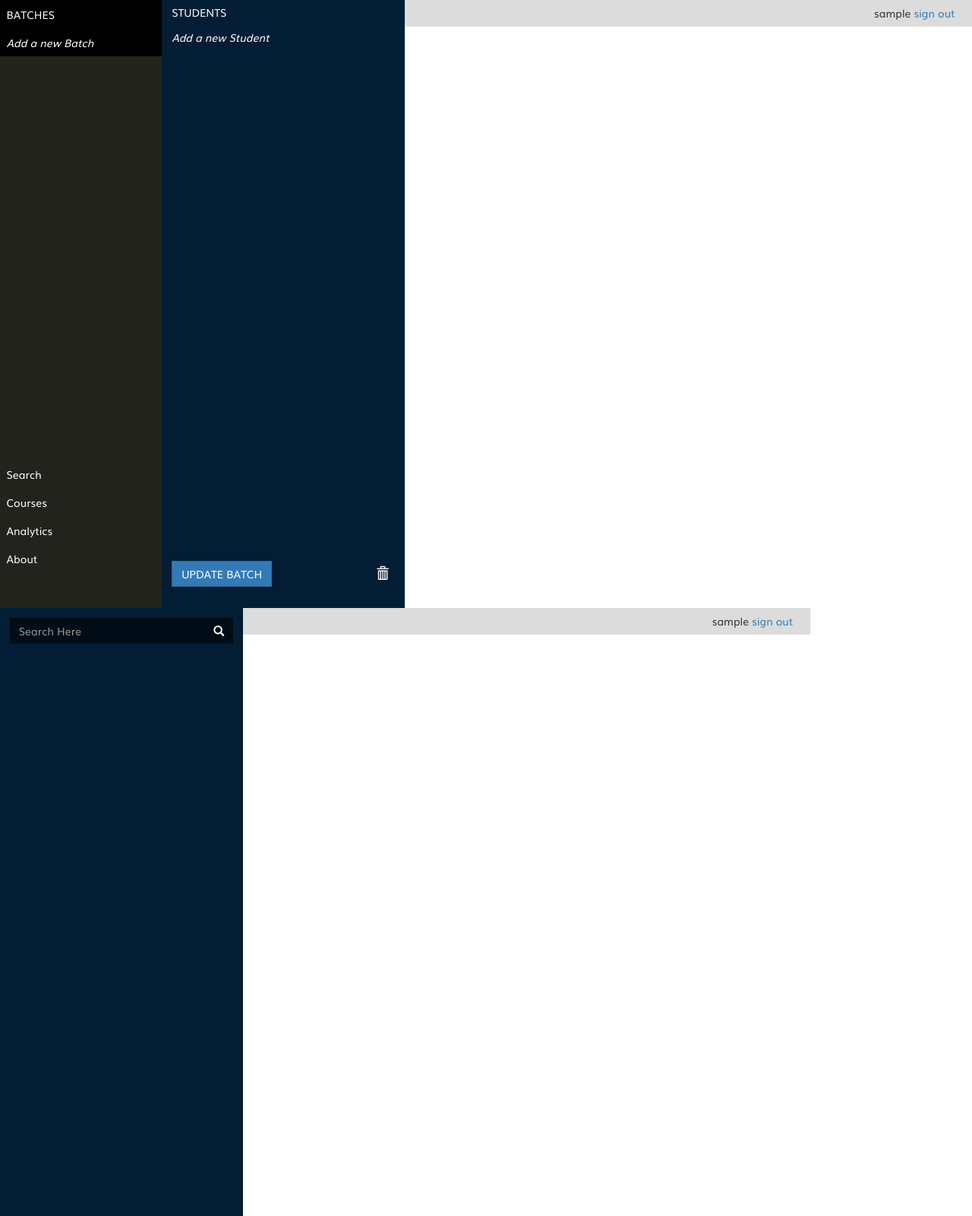
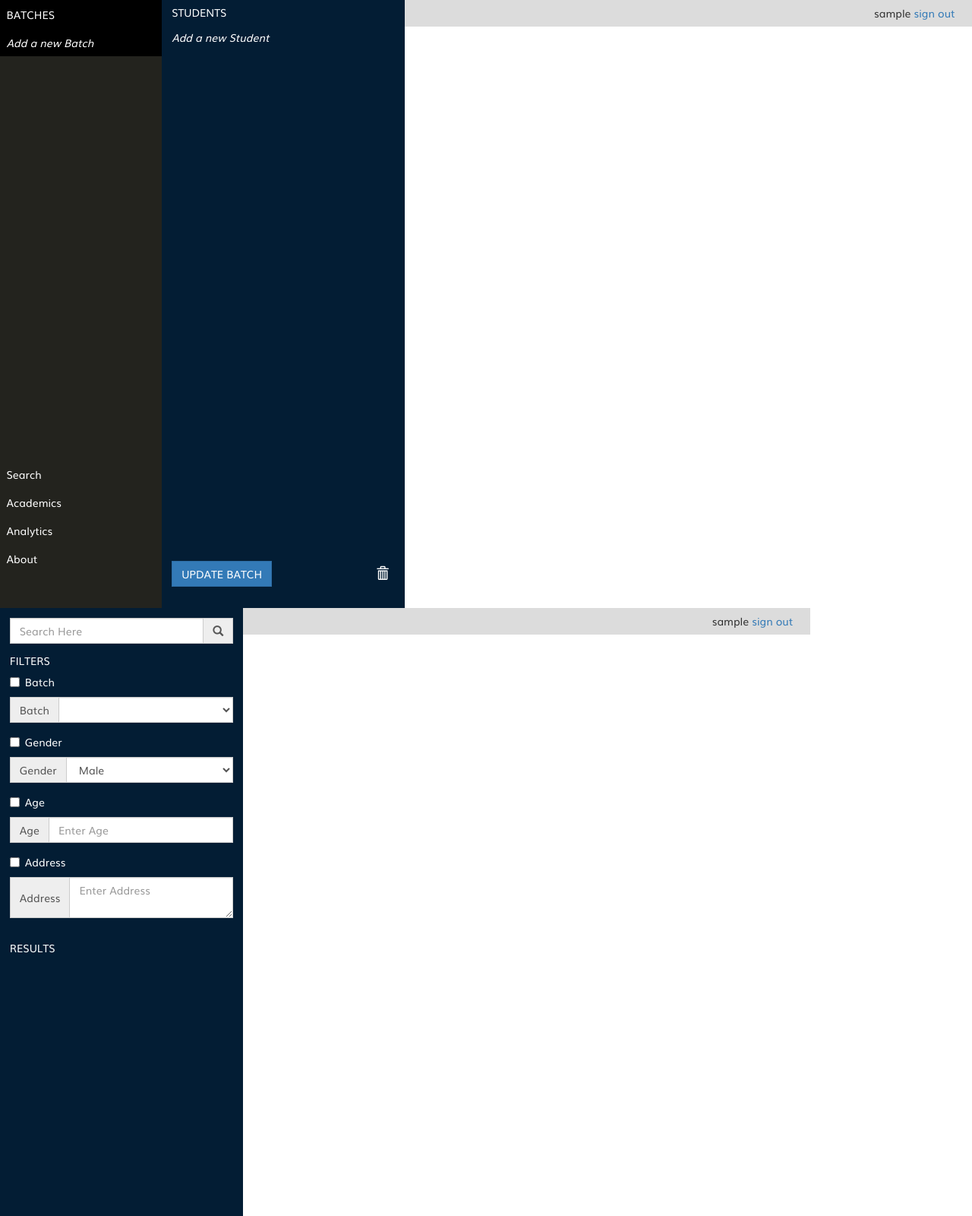
Before and after one commit to prashantkumar42/OSMS, a Django app: template datacloud/dashboard/templates/dashboard/dashboard.html in a window 1280 px wide. Shown: the whole page at 76% size. Run offline with Django 3.2, Linux system fonts and the light colour scheme; data comes from the database, SQL or seed files in the repository; the template is opened without the code that fills it: values that come from a table or form of the project are taken from there, most other values are stand-ins (such as "Sample title", 1, 10 or a date in 2020); lists and menus that the app fills with data are empty; some libraries are stand-ins or nearby versions.

Commit message:
added search boxes

```diff
--- a/datacloud/dashboard/templates/dashboard/dashboard.html
+++ b/datacloud/dashboard/templates/dashboard/dashboard.html
@@ -25,7 +25,7 @@
                     Search
                 </div>
                 <div class="row" id="courses">
-                    Courses
+                    Academics
                 </div>
                 <div class="row" id="grades">
                     Analytics
@@ -93,16 +93,72 @@
             </div>
             <div id="searchContent">
                 <div class="col-sm-3 muli" id="panel2">
-                    <form action="../services/search" method="POST">
-                        {% csrf_token %}
+                    <div style="padding:4%;padding-bottom:2%">
                         <div class="form-group">
                             <label class="sr-only" for="name">Name</label>
-                            <div class="input-group" style="padding:4%">
-                                <input type="text" class="form-control" style="background-color:rgb(1,13,22);color:#fff;border:none;box-shadow:none" name="searchkey" id="searchkey" placeholder="Search Here">
-                                <div class="input-group-addon" style="background-color:rgb(1,13,22);color:#fff;border:none"><span class="glyphicon glyphicon-search"></span></div>
+                            <div class="input-group">
+                                <input type="text" class="form-control" name="searchkey" id="searchkey" placeholder="Search Here">
+                                <div class="input-group-addon" onclick="search()" id="searchbutton"><span class="glyphicon glyphicon-search"></span></div>
                             </div>
                         </div>
-                    </form>
+                        <h5>FILTERS</h5>
+                        <div class="checkbox">
+                            <label>
+                                <input type="checkbox" name="checksbatch">Batch
+                            </label>
+                        </div>
+                        <div class="form-group">
+                            <label class="sr-only" for="sbatch">Batch</label>
+                            <div class="input-group">
+                                <div class="input-group-addon">Batch</div>
+                                <select class="form-control" name="sbatch" id="ubatch2">
+                                </select>
+                            </div>
+                        </div>
+                        <div class="checkbox">
+                            <label>
+                                <input type="checkbox" name="checksgender">Gender
+                            </label>
+                        </div>
+                        <div class="form-group">
+                            <label class="sr-only" for="sgender">Gender</label>
+                            <div class="input-group">
+                                <div class="input-group-addon">Gender</div>
+                                <select class="form-control" name="sgender">
+                                    <option>Male</option>
+                                    <option>Female</option>
+                                    <option>Other</option>
+                                </select>
+                            </div>
+                        </div>
+                        <div class="checkbox">
+                            <label>
+                                <input type="checkbox" name="checksage">Age
+                            </label>
+                        </div>
+                        <div class="form-group">
+                            <label class="sr-only" for="sage">Age</label>
+                            <div class="input-group">
+                                <div class="input-group-addon">Age</div>
+                                <input type="number" class="form-control" name="sage" id="sage" placeholder="Enter Age">
+                            </div>
+                        </div>
+                        <div class="checkbox">
+                            <label>
+                                <input type="checkbox" name="checksaddress">Address
+                            </label>
+                        </div>
+                        <div class="form-group">
+                            <label class="sr-only" for="saddress">Address</label>
+                            <div class="input-group">
+                                <div class="input-group-addon">Address</div>
+                                <textarea type="textarea" class="form-control" name="saddress" id="saddress" placeholder="Enter Address"></textarea>
+                            </div>
+                        </div>
+                    </div>
+                    <div>
+                        <h5 style="padding-left:4%">RESULTS</h5>
+                    </div>
                 </div>
                 <div class="col-sm-7" id="panel3">
                     <div class="row muli pull-right" style="padding:1%;padding-right:3%">
--- a/datacloud/datacloud/static/static_dirs/scripts/dashboard.js
+++ b/datacloud/datacloud/static/static_dirs/scripts/dashboard.js
@@ -157,6 +157,7 @@ function getBatches() {
             //console.log(html);
             document.getElementById("batchListCol").innerHTML = html;
             document.getElementById("ubatch1").innerHTML = ddhtml;
+            document.getElementById("ubatch2").innerHTML = ddhtml;
             document.getElementById("ubatch").innerHTML = ddhtml;
             console.log("sent batch is " + sentBatch)
             if (sentBatch !=  null && sentBatch != "") {
@@ -185,5 +186,9 @@ function activateSearch() {
     $("#batchContent").hide();
     $("#searchContent").show();
     document.getElementById(highlightedBatch).style = "";
-    document.getElementById("search").style = "background-color:black";
+    document.getElementById("search").style = "background-color:darkgreen";
 }
+
+function search() {
+    alert(0);
+}
--- a/datacloud/datacloud/static/static_dirs/stylesheets/dashboard.css
+++ b/datacloud/datacloud/static/static_dirs/stylesheets/dashboard.css
@@ -110,7 +110,7 @@ a:hover {
 }
 
 #fees:hover, #search:hover, #grades:hover, #courses:hover, #surveys:hover, #workforce:hover, #about:hover {
-  background-color: black;
+  background-color: green;
 }
 
 #delete {
@@ -121,3 +121,7 @@ a:hover {
   color: orangered;
   cursor: pointer;
 }
+
+#searchbutton:hover {
+  cursor: pointer;
+}
```
